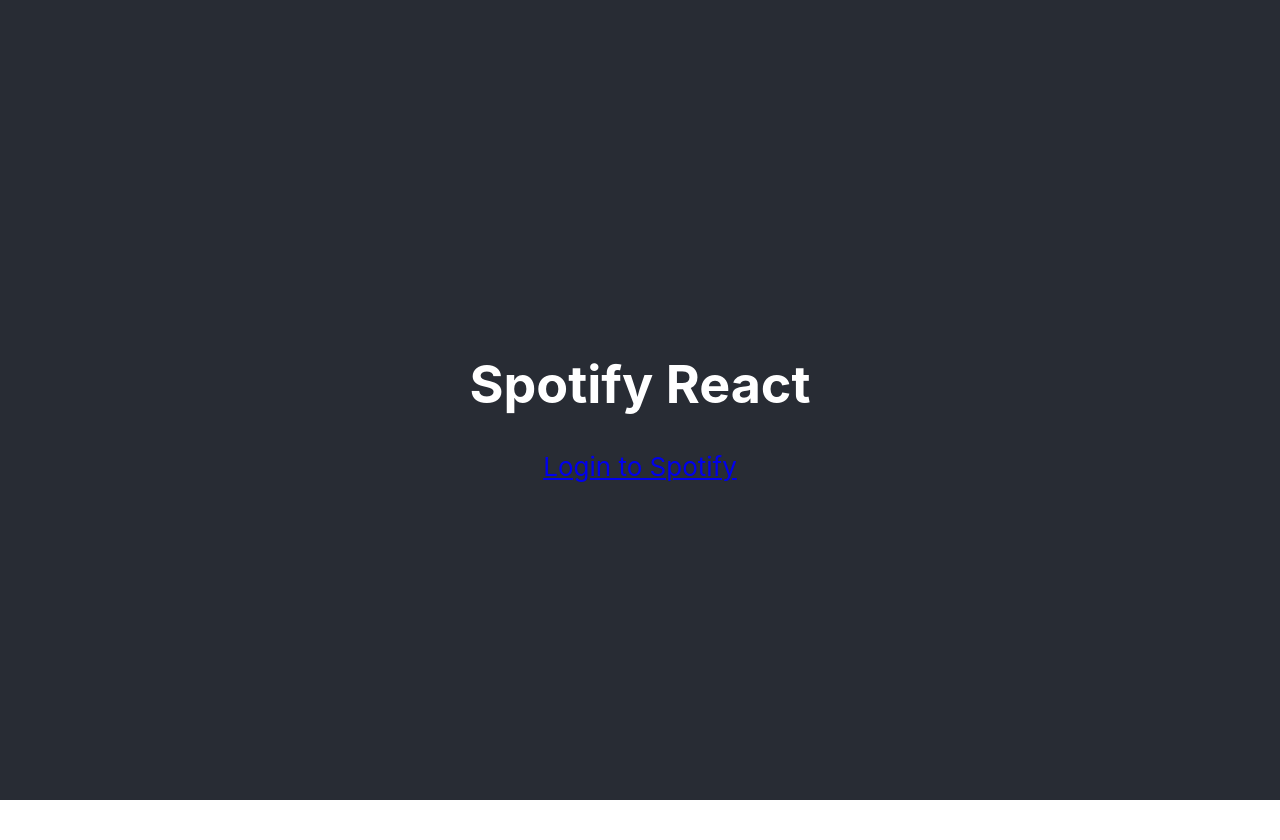
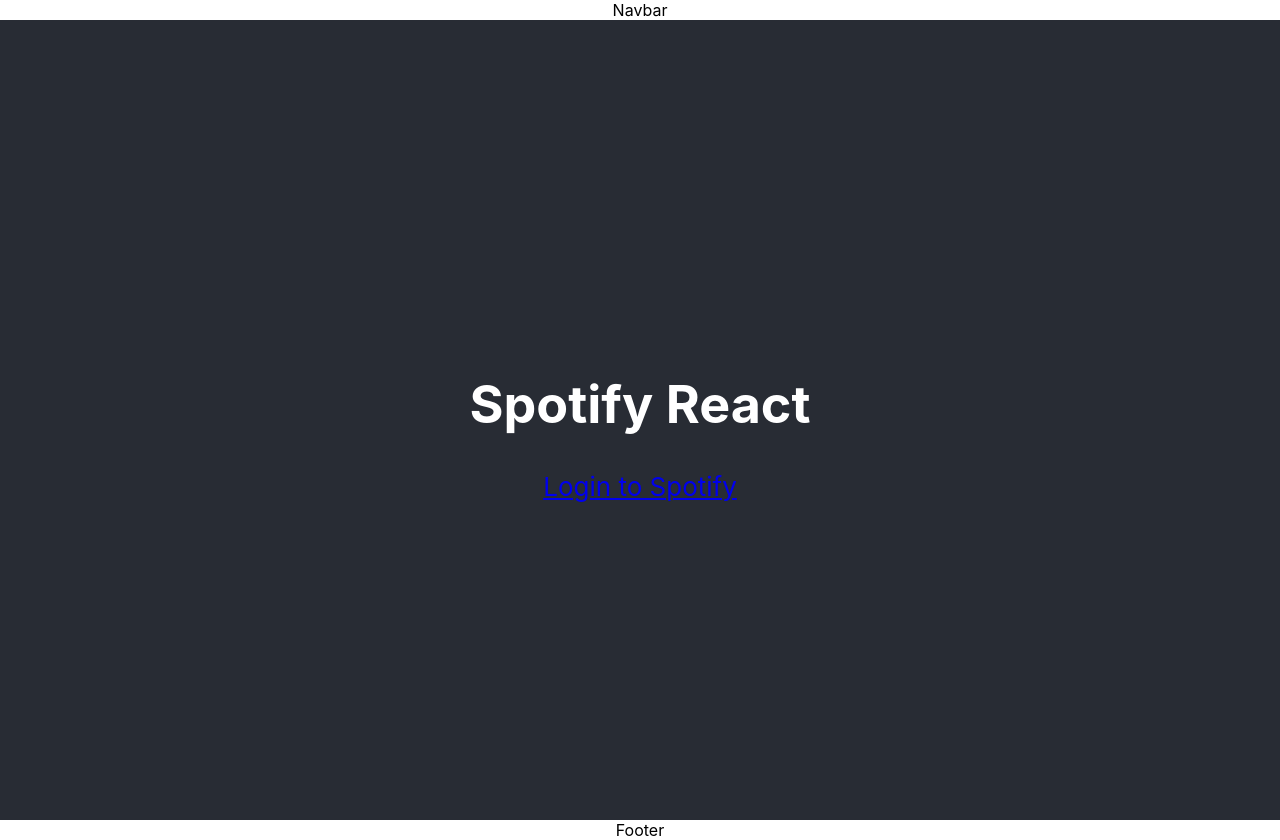
Before and after one commit to Crpearce/Play-Dead, a React (Create React App) app: page / in a window 1280 px wide. Before the commit the page ends 800 px from the top, so only its background shows below. Built offline with nearby package versions, Linux system fonts and the light colour scheme.

Commit message:
add nav and footer files

```diff
--- a/src/App.js
+++ b/src/App.js
@@ -1,43 +1,56 @@
-import {useEffect, useState} from 'react';
-import './App.css';
+import { useEffect, useState } from "react";
+import Navbar from "./components/navbar/navbar.component";
+import Footer from "./components/footer/footer.component";
+import "./App.css";
 
 function App() {
-  const CLIENT_ID = "a959c9fd78fb4067ab8a08680b4fd97e"
-  const REDIRECT_URI = "http://localhost:3000"
-  const AUTH_ENDPOINT = "https://accounts.spotify.com/authorize"
-  const RESPONSE_TYPE = "token"
+  const CLIENT_ID = "a959c9fd78fb4067ab8a08680b4fd97e";
+  const REDIRECT_URI = "http://localhost:3000";
+  const AUTH_ENDPOINT = "https://accounts.spotify.com/authorize";
+  const RESPONSE_TYPE = "token";
 
-  const [token, setToken] = useState("")
+  const [token, setToken] = useState("");
 
   useEffect(() => {
-      const hash = window.location.hash
-      let token = window.localStorage.getItem("token")
+    const hash = window.location.hash;
+    let token = window.localStorage.getItem("token");
 
     if (!token && hash) {
-          token = hash.substring(1).split("&").find(elem => elem.startsWith("access_token")).split("=")[1]
+      token = hash
+        .substring(1)
+        .split("&")
+        .find((elem) => elem.startsWith("access_token"))
+        .split("=")[1];
 
-          window.location.hash = ""
-          window.localStorage.setItem("token", token)
+      window.location.hash = "";
+      console.log(token);
+      window.localStorage.setItem("token", token);
     }
 
-      setToken(token)
-
-  }, [])
+    setToken(token);
+  }, []);
 
   const logout = () => {
-      setToken("")
-      window.localStorage.removeItem("token")
-  }
+    setToken("");
+    window.localStorage.removeItem("token");
+  };
 
   return (
     <div className="App">
+      <Navbar />
       <header className="App-header">
         <h1>Spotify React</h1>
-              {!token ?
-                  <a href={`${AUTH_ENDPOINT}?client_id=${CLIENT_ID}&redirect_uri=${REDIRECT_URI}&response_type=${RESPONSE_TYPE}`}>Login
-                      to Spotify</a>
-                  : <button onClick={logout}>Logout</button>}
+        {!token ? (
+          <a
+            href={`${AUTH_ENDPOINT}?client_id=${CLIENT_ID}&redirect_uri=${REDIRECT_URI}&response_type=${RESPONSE_TYPE}`}
+          >
+            Login to Spotify
+          </a>
+        ) : (
+          <button onClick={logout}>Logout</button>
+        )}
       </header>
+      <Footer />
     </div>
   );
 }
--- /dev/null
+++ b/src/components/footer/footer.component.jsx
@@ -0,0 +1,11 @@
+import "./footer.styles.css";
+
+const Footer = () => {
+    return (
+        <div>
+            Footer
+        </div>
+    );
+}
+
+export default Footer;
--- /dev/null
+++ b/src/components/navbar/navbar.component.jsx
@@ -0,0 +1,11 @@
+import "./navbar.styles.css";
+
+const Navbar = () => {
+    return (
+        <div>
+            Navbar
+        </div>
+    );
+}
+
+export default Navbar;
```
Also changed, not shown: src/components/footer/footer.styles.css (added), src/components/navbar/navbar.styles.css (added). Lines whose indentation alone changed are shown as unchanged.
